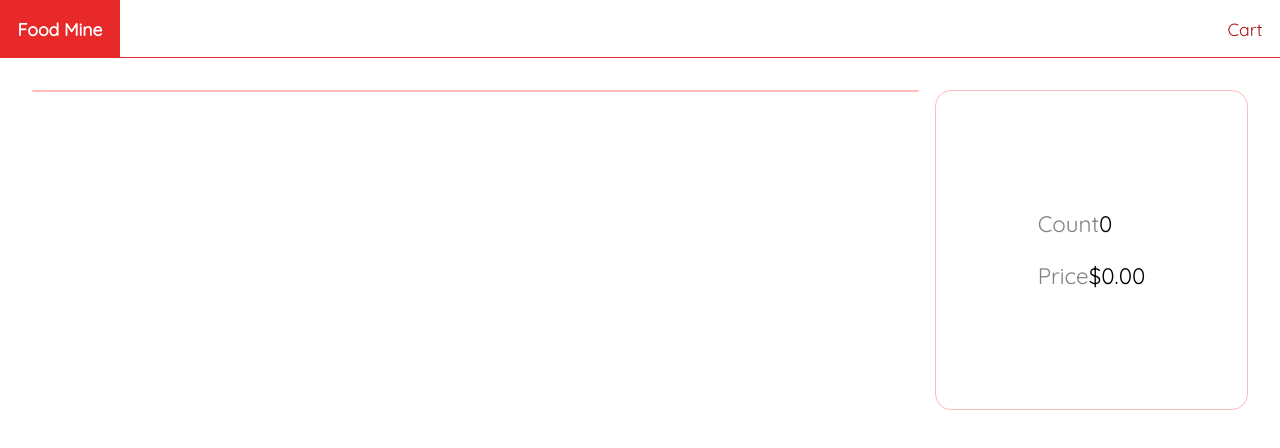
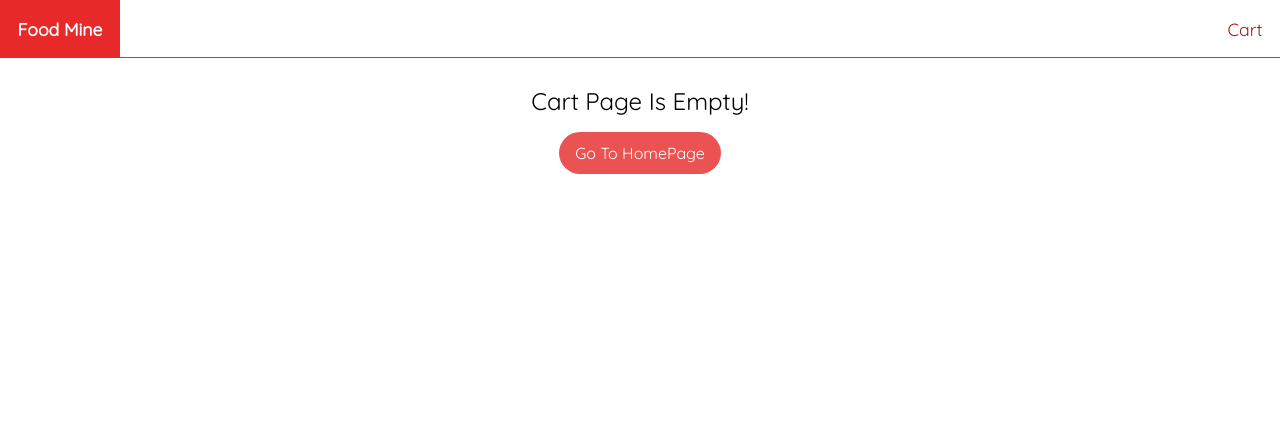
Before and after one commit to IkaMastera/Restaurant-App-Angular-IT-Step-academy, an Angular app in the folder restaurant-app/: page /cart-page in a window 1280 px wide. Shown: the top 448 px of the page. Built offline with nearby package versions, Linux system fonts and the light colour scheme.

Commit message:
add: not-found component to cart-page
also added styles for the not found component

```diff
--- a/restaurant-app/src/app/cart-page/cart-page.component.html
+++ b/restaurant-app/src/app/cart-page/cart-page.component.html
@@ -1,4 +1,11 @@
-<div class="container">
+<app-not-found [visible]="!cart || cart.items.length <=0"
+notFoundMessage="Cart Page Is Empty!"
+resetLinkText="Go To HomePage"
+>
+
+</app-not-found>
+
+<div *ngIf="cart && cart.items.length > 0" class="container">
     <ul>
         <li *ngFor="let cartItem of cart.items">
             <div>
--- a/restaurant-app/src/app/not-found/not-found.component.css
+++ b/restaurant-app/src/app/not-found/not-found.component.css
@@ -0,0 +1,24 @@
+div{
+    display: flex;
+    align-items: center;
+    justify-content: center;
+    flex-direction: column;
+    font-size: 1.5rem;
+    font-weight: 100;
+    height: 20vh;
+}
+
+div a{
+    font-size: 1rem;
+    background-color: #e72929;
+    color: white;
+    border-radius: 10rem;
+    padding: 0.7rem 1rem;
+    margin: 1rem;
+    opacity: 0.8;
+}
+
+div a:hover{
+    opacity: 1;
+    cursor: pointer;
+}
--- a/restaurant-app/src/app/not-found/not-found.component.html
+++ b/restaurant-app/src/app/not-found/not-found.component.html
@@ -1 +1,4 @@
-<p>not-found works!</p>
+<div *ngIf="visible">
+    {{ notFoundMessage }}
+    <a routerLink="{{ resetLinkRoute }}">{{ resetLinkText }}</a>
+</div>
--- a/restaurant-app/src/app/not-found/not-found.component.ts
+++ b/restaurant-app/src/app/not-found/not-found.component.ts
@@ -6,10 +6,8 @@ import { Component, Input } from '@angular/core';
   styleUrls: ['./not-found.component.css']
 })
 export class NotFoundComponent {
-
    @Input() visible:boolean = false;
    @Input() notFoundMessage: string = "Nothing Found!";
    @Input() resetLinkText: string = "Reset";
    @Input() resetLinkRoute: string = "/";
-
 }
```
